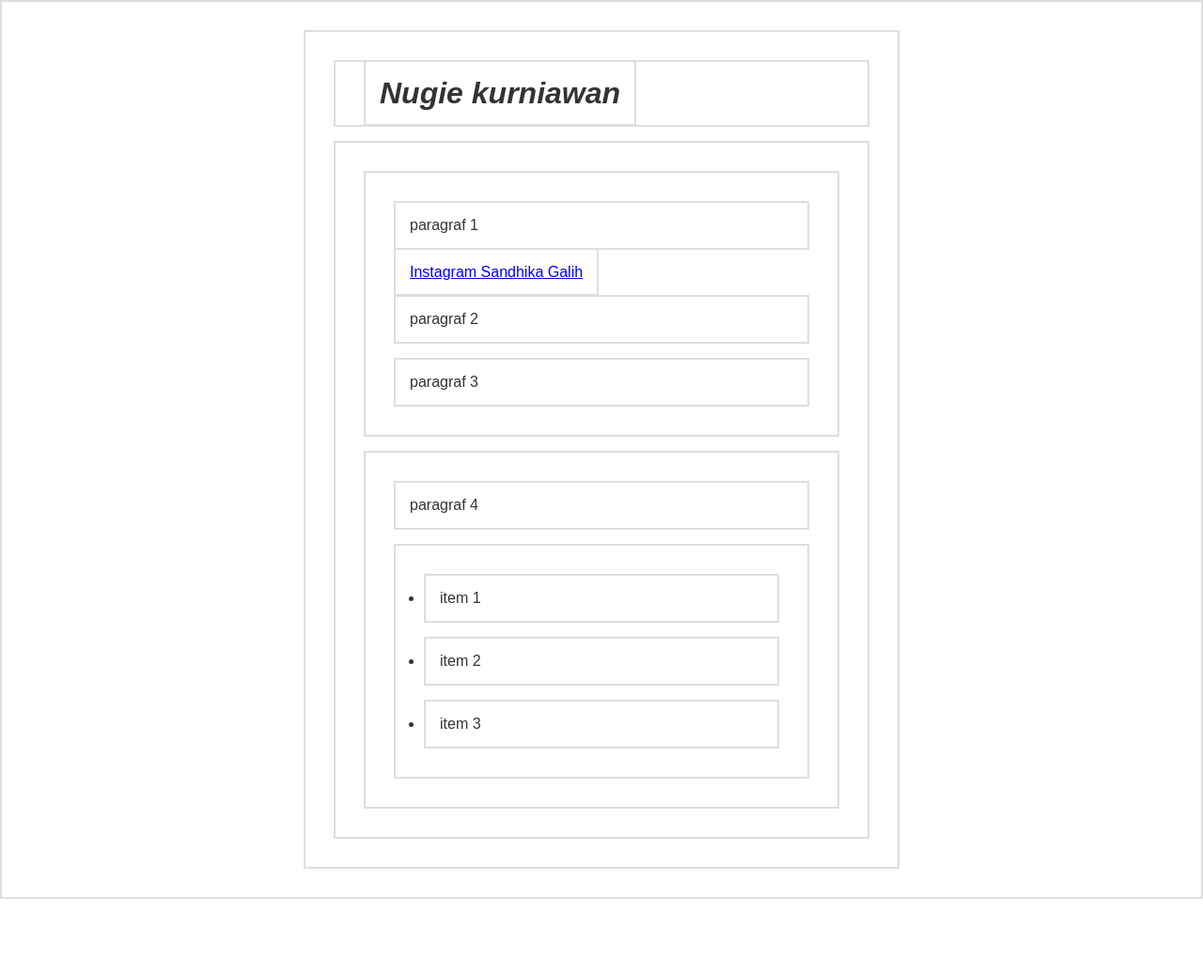
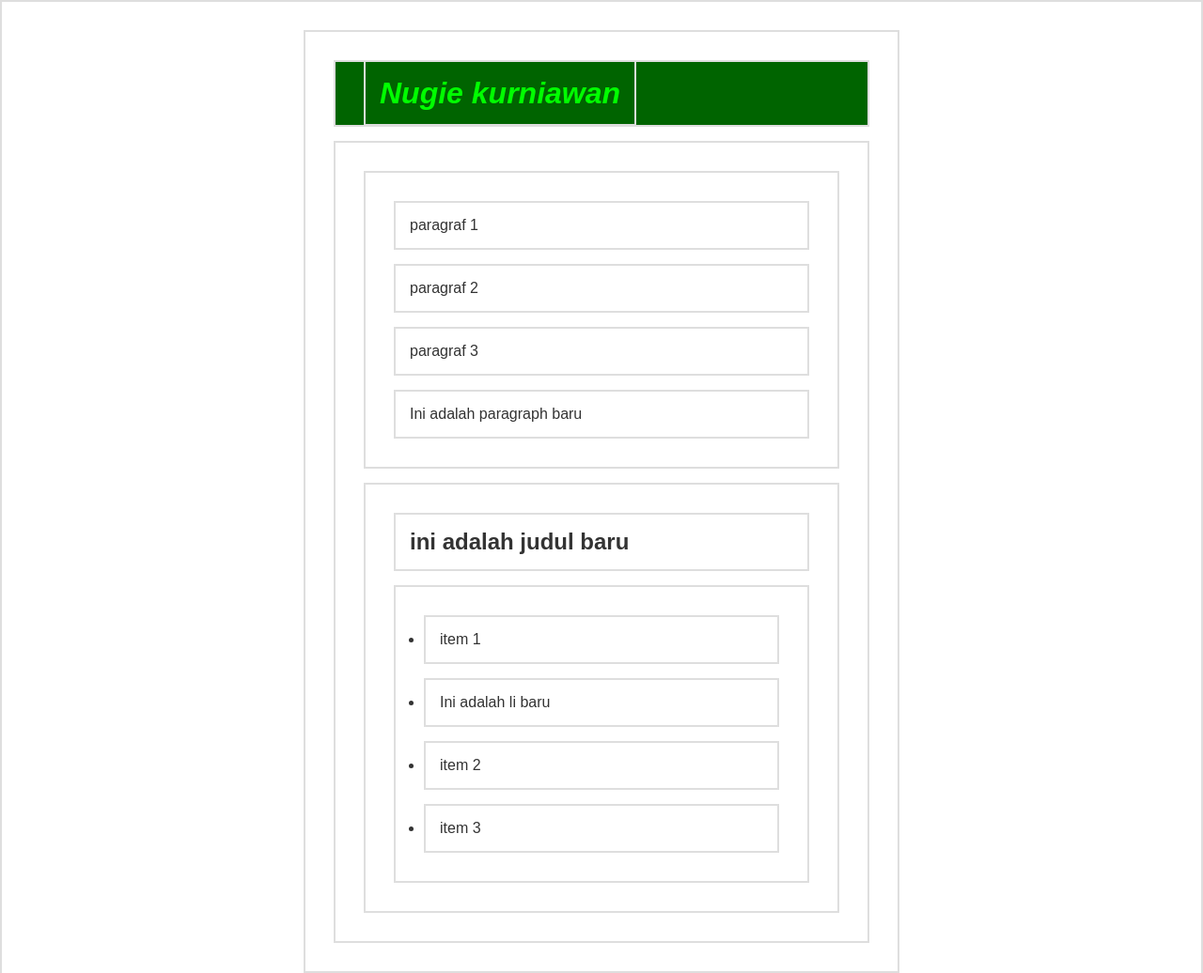
Before and after one commit to HuntNugie/ulangan-materi-javascript, a plain HTML site: page 27Agustus2025/DomManipulation/index.html in a window 1280 px wide. Shown: the top 1036 px of the page at 94% size. Before the commit the page ends 957 px from the top, so only its background shows below. Drawn offline with Linux system fonts and the light colour scheme.

Commit message:
Dom mnaipulation final

```diff
--- a/27Agustus2025/DomManipulation/index.html
+++ b/27Agustus2025/DomManipulation/index.html
@@ -18,6 +18,12 @@
       margin: 30px auto;
       font-family: sans-serif;
       color: #333;
+    }
+    .biru-muda{
+        background-color: lightblue;
+    }
+    .ungu{
+        background-color: blueviolet;
     }
   </style>
 </head>
--- a/27Agustus2025/DomManipulation/script.js
+++ b/27Agustus2025/DomManipulation/script.js
@@ -4,3 +4,91 @@
 // berfungsi untuk merubah isi dari element html bukan hanya untuk text tetapi bisa menambahkan script html di dalamnya
 const judul = document.getElementById("judul") //menseleksi yang akan di manipulasi element nya
 judul.innerHTML = "<i>Nugie kurniawan</i>"
+
+// style.propertie
+// berfungsi untuk menambahkan styling css di element html dan akan di tambahkan secara inline css
+judul.style.color = "lime"
+judul.style.backgroundColor = "darkgreen"
+
+// attribute
+// berfungsi untuk memanipulasi attribute yang berada di dalam element html
+
+// setAttribute
+// berfungsi untuk menambahkan attribute baru jika di dalam element html itu tidak ada attribute yang di set dan jika sudah mempunyai attribute tersebut maka akan menggantikan/menimpa value nya
+judul.setAttribute("class","judul")
+
+// getAttribute
+// berfungsi untuk mendapatkan nilai atau value dari attribute yang berada di dalam element html tersebut
+console.log(judul.getAttribute("class"))
+
+// removeAttribute
+// berfungsi untuk menghapus attribute yang beraada di dalam element html
+judul.removeAttribute("class")
+
+// classList.method()
+// classList berfungsi dikhususkan untuk memanipulasi class yang ada di dalam element html
+
+// add()
+// berfungsi untuk menambahkan class baru di dalam class yang ada di element html
+const link = document.querySelector("section#a a")
+link.classList.add("biru-muda")
+
+// remove()
+// berfungsi untuk menghapus class yang ada di dalam class di element html tersebut
+link.classList.remove("biru-muda")
+
+// toggle()
+// berfungsi untuk menmbahkan class jikaa class yang di set tidak ada di dalam class yang ada di element html dan jika ada class nya maka akan di hapus class yang ada di element html
+link.classList.toggle("biru-muda")
+
+// item()
+// berfungsi untuk mendapatkan nilai value dari class menggunakan indexing seperti array yang di mulai dari 0
+console.log(link.classList.item(0))
+
+// contains()
+// berfungsi untuk mengecek apakah suatu class terdapat di sebuah class di element html
+// akan menghasilkan nilai boolean true or false
+console.log(link.classList.contains("ungu"))
+
+// replace()
+// berfungsi untuk menggantikan class yang ada di element html dengan class yang di set
+link.classList.replace("biru-muda","ungu")
+
+// createElement()
+// berfungsi untuk membuat element/node baru
+const pBaru = document.createElement("p")
+
+// createTextNode()
+// berfungsi untuk membuat textNode baru
+const teks = document.createTextNode("Ini adalah paragraph baru")
+// beberapa alternative modern untuk menambahkan text atau node ke dalam element baru/menambahkan text atau node pada element yang sudah ada
+// pBaru.textContent = "Ini adalah paragraph baru"
+// pBaru.append("Ini adalah paragraph baru")
+
+// parentNode.appendChild()
+// berfungsi untuk menambahkan node child ke dalam parent child yang jadi root node nya
+// jika di dalam parent node sudah ada child node maka node yang terbaru akan di tambahkan di paling bawah dari parent Node nya
+const sectionA = document.getElementById("a")
+pBaru.appendChild(teks)
+sectionA.append(pBaru) //append sebenernya mirip dengan appenChild hnya saja lebih modern dna baru dan bisa menambahkan teks langsung jika ingin tambah text sebagai child node ataupun menambahkan node baru ke dalam parent node nya
+
+// insertBefore()
+// berfungsi untuk menambahkan node ke dalam parent node sebelum child node nya
+const ul = document.querySelector("section#b ul")
+const li2 = ul.querySelector("li:nth-child(2)")
+const liBaru = document.createElement("li")
+liBaru.append("Ini adalah li baru")
+ul.insertBefore(liBaru,li2)
+
+// removeChild()
+// berfungsi untuk menghapus child node yang ada di parent node
+sectionA.removeChild(sectionA.querySelector("a"))
+// document.querySelector(".p2").remove() // alternatif untuk menghapus langsung child ny
+
+// replaceChild()
+// berfungsi untuk mengganti node child yang ada di dalam element html dengan node child lain yang di set
+const sectionB = document.getElementById("b")
+const h2Baru = document.createElement("h2")
+h2Baru.append("ini adalah judul baru")
+const p4 = sectionB.querySelector("p")
+sectionB.replaceChild(h2Baru,p4)
```
Also changed, not shown: 1 other file.
